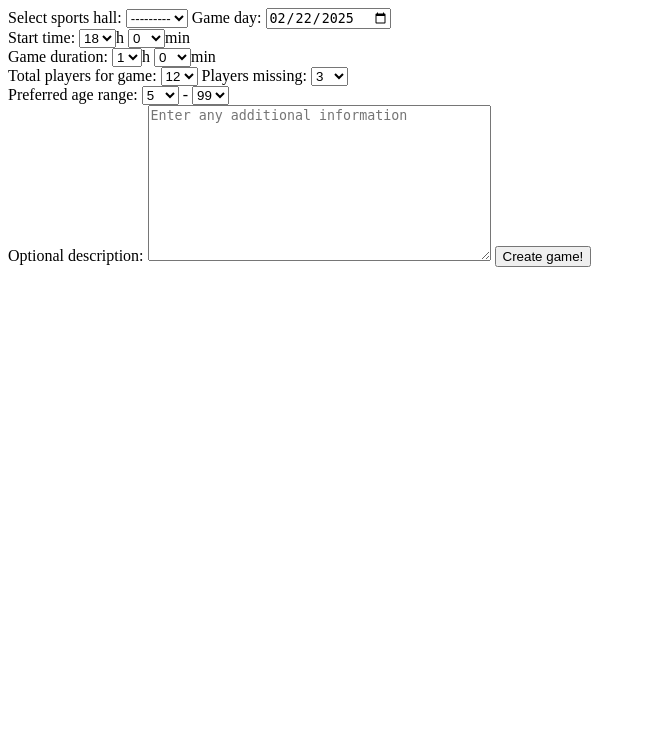
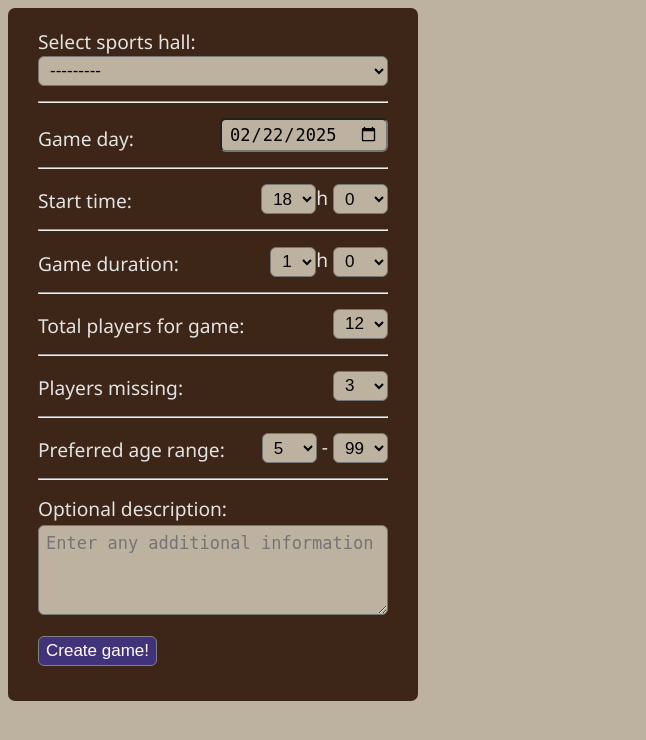
Before and after one commit to CorDamir/zagreballer, a Django app: page /create-game in a window 1280 px wide. Shown: the top 740 px of the page, without its empty margins (0-646 px from the left). Run offline with Django 4.2, Linux system fonts and the light colour scheme; data that the repository does not hold is empty.

Commit message:
add game creation form styling

```diff
--- a/games_display/templates/create-game.html
+++ b/games_display/templates/create-game.html
@@ -1,43 +1,71 @@
+{% load static %}
+
 <!DOCTYPE html>
 <html lang="en">
 <head>
     <meta charset="UTF-8">
     <meta name="viewport" content="width=device-width, initial-scale=1.0">
+    <link rel="stylesheet" href="{% static 'assets/css/game_creation.css' %}" type="text/css">
     <title>Document</title>
 </head>
 <body>
+    <div class="form-container">
         <form action="{% url 'create_game' %}" method="POST">
+            <div>
                 <label for="id_futsal_field">Select sports hall: </label>
                 {{ form.futsal_field }}
+            </div>
+            <hr>
+            <div class="label-input-container">
                 <label for="start_date">Game day: </label>
                 <input type="date" value="{% now 'Y-m-d' %}" name="start_date" id="start_date">
-        <div id="time-start-container">
+            </div>
+            <hr>
+            <div class="label-input-container">
                 <span>Start time: </span>
+                <div>
                     <label for="id_start_hours" hidden>Hours</label>
                     {{ form.start_hours }}h
-            <label for="id_start_mins" hidden>Minutes</label>
-            {{ form.start_minutes }}min
+                    <label for="id_start_minutes" hidden>Minutes</label>
+                    {{ form.start_minutes }}
                 </div>
-        <div id="duration-time-container">
+            </div>
+            <hr>
+            <div class="label-input-container">
                 <span>Game duration: </span>
+                <div>
                     <label for="id_duration_hours" hidden>Hours</label>
                     {{ form.duration_hours }}h
-            <label for="id_duration_mins" hidden>Minutes</label>
-            {{ form.duration_minutes }}min
+                    <label for="id_duration_minutes" hidden>Minutes</label>
+                    {{ form.duration_minutes }}
                 </div>
+            </div>
+            <hr>
+            <div class="label-input-container">
                 <label for="id_players_full">Total players for game: </label>
                 {{ form.players_full }}
+            </div>
+            <hr>
+            <div class="label-input-container">
                 <label for="id_players_missing">Players missing: </label>
                 {{ form.players_missing }}
-        <div id="age-range-container">
+            </div>
+            <hr>
+            <div class="label-input-container">
                 <span>Preferred age range: </span>
+                <div>
                     <label for="id_age_min" hidden>Minimum prefferred age </label>
                     <label for="id_age_max" hidden>Maximum preferred age</label>
                     {{ form.age_min }} - {{ form.age_max }}
                 </div>
+            </div>
+            <hr>
+            <div>
                 <label for="id_custom_description">Optional description: </label>
                 {{ form.custom_description }}
+            </div>
             <button type="submit">Create game!</button>
         </form>
+    </div>
 </body>
 </html>
--- /dev/null
+++ b/static/assets/css/game_creation.css
@@ -0,0 +1,151 @@
+@import url('https://fonts.googleapis.com/css2?family=Noto+Sans:ital,wght@0,100..900;1,100..900&family=Raleway:ital,wght@0,100..900;1,100..900&display=swap');
+
+:root {
+    --strong: #3d2617;
+    --bg: #BDB2A0;
+    --accent: #6290C3;
+    --accent-dim: #41337A;
+    --catch: #254E70;
+    --menu: #e3e3e3;
+    --whitish: floralwhite;
+    --reddish: #ec0b43;
+}
+
+body {
+    background-color: var(--bg);
+    font-family: "Noto Sans", serif;
+}
+
+fieldset{
+    all: unset;
+}
+
+hr {
+   /* margin: 10px 0;*/
+   margin: 15px 0;
+}
+
+#user-image,
+#user-image > img {
+    width: 200px;
+    height: 200px;
+    border-radius: 50%;
+    margin-bottom: 1rem;
+}
+
+#image-upload input {
+    display: none;
+}
+
+#image-upload label {
+    display: inline-block;
+    box-sizing: border-box;
+    border-radius: 6px;
+    padding: 2px 5px;
+    margin: 2px;
+    font-size: smaller;
+    color: #fff;
+    background: var(--accent-dim);
+    font-weight: 500;
+    cursor: pointer;
+    transition: 0.4s;
+}
+
+.form-container {
+    max-width: 350px;
+    width: fit-content;
+    display: flex;
+    flex-direction: column;
+    /*align-items: center;*/
+    background-color: var(--strong);
+    padding: 10px;
+    color: var(--menu);
+    /*font-size: smaller;*/
+    /*font-weight: bold;*/
+
+   padding: 20px 30px;
+   border-radius: 7px;
+   font-size: larger;
+
+}
+
+/* added */
+button[type="submit"] {
+    transition: all 0.4s;
+    color: white;
+    margin: 15px 0;
+    background-color: var(--accent-dim);
+    border: 1px solid gray;
+}
+
+button:hover {
+    background-color: var(--accent);
+}
+
+.label-input-container {
+    display: flex;
+    justify-content: space-between;
+}
+
+form > div {
+    align-items: flex-end;
+}
+
+textarea {
+    height: 90px;
+    background-color: var(--bg);
+    padding: 7px;
+    border-radius: 6px;
+    font-size: 17px;
+    margin-top: 3px;
+    width: 100%;
+    box-sizing: border-box;
+}
+
+textarea:focus {
+    outline: none;
+}
+
+#id_futsal_field{
+    width: 100%;
+}
+/* end added*/
+
+
+#star-upload-container {
+    display: flex;
+    justify-content: space-between;
+}
+
+#user-data-set {
+    display: flex;
+    flex-direction: column;
+    width: 85%;
+}
+
+input, button, select {
+    height: 30px;
+    background-color: var(--bg);
+    padding: 0 7px;
+    border-radius: 6px;
+    font-size: 17px;
+}
+
+#data-edit-buttons {
+    width: 85%;
+    display: flex;
+    justify-content: space-between;
+}
+
+#data-edit-buttons button {
+    transition: all 0.4s;
+    color: white;
+    margin: 15px 0;
+    background-color: var(--accent-dim);
+    border: 1px solid gray;
+}
+
+#data-edit-buttons button:hover,
+#image-upload label:hover {
+    background-color: var(--accent);
+}
```
Lines whose indentation alone changed are shown as unchanged.
